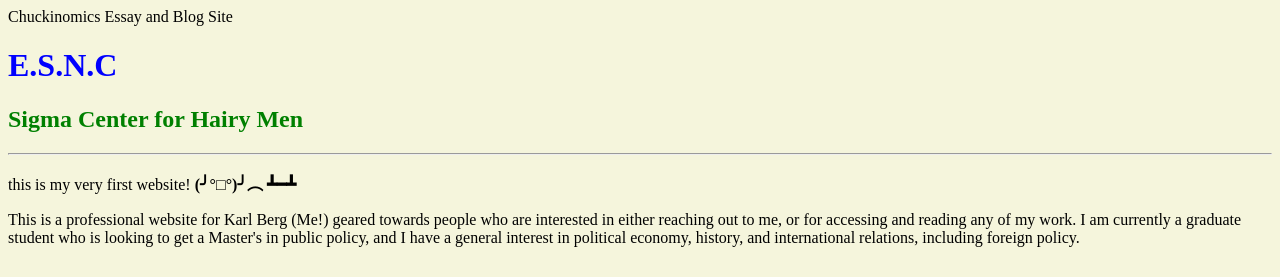
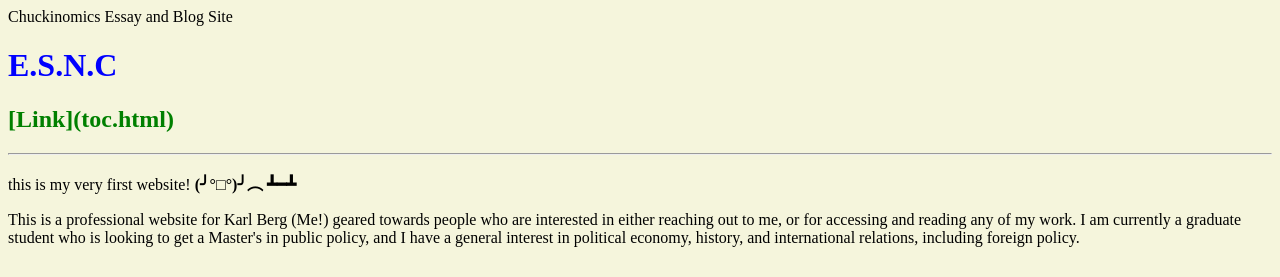
Before and after one commit to cberg16/cberg16.github.io, a plain HTML site: page index.html in a window 1280 px wide. Shown: the top 277 px of the page. Drawn offline with Linux system fonts and the light colour scheme.

Commit message:
Update index.html

```diff
--- a/index.html
+++ b/index.html
@@ -11,7 +11,7 @@
     <body>
     <link rel="stylesheet" href="app.css"/>
     <h1> E.S.N.C </h1>
-    <h2>Sigma Center for Hairy Men</h2>
+    <h2>[Link](toc.html)</h2>
         <hr/>
         <p>this is my very first website! <b>(╯°□°)╯︵ ┻━┻</b></p>
         <p>This is a professional website for Karl Berg (Me!) geared towards people who are interested in either reaching out to me,
```
